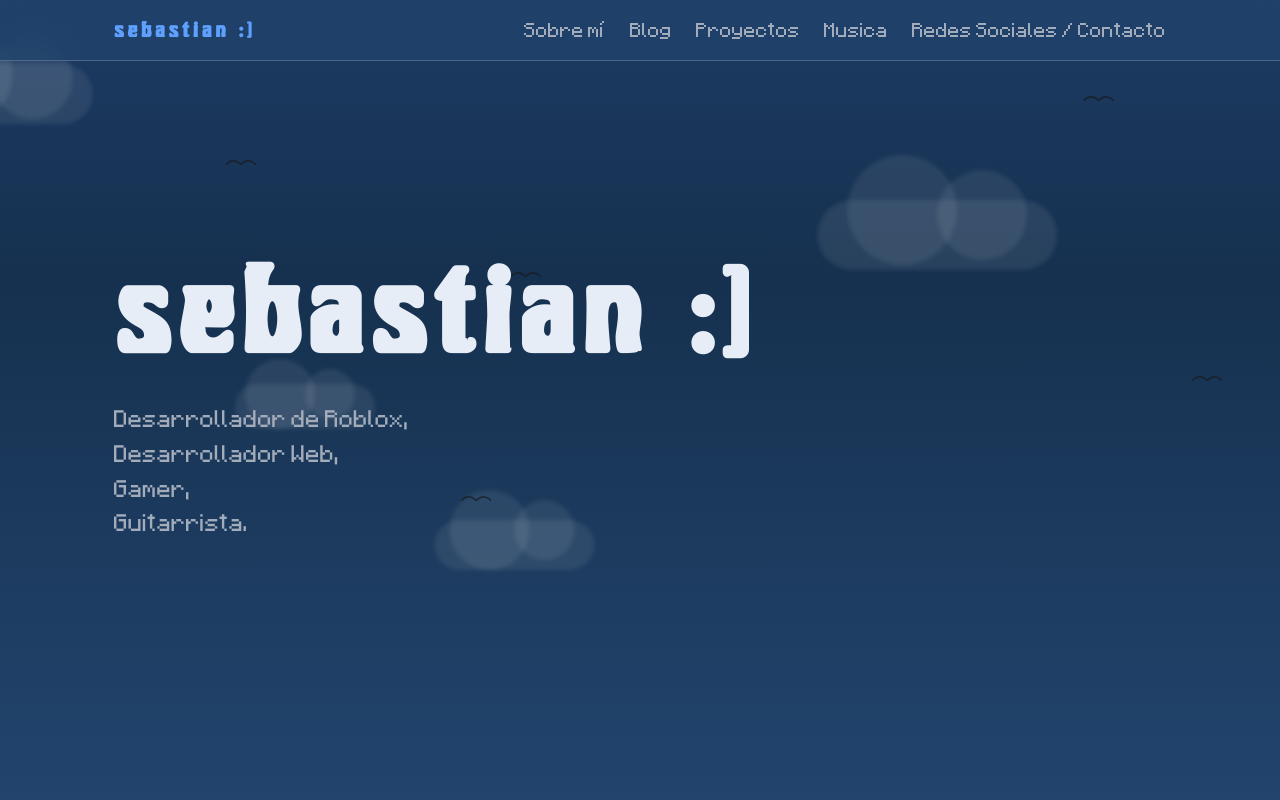
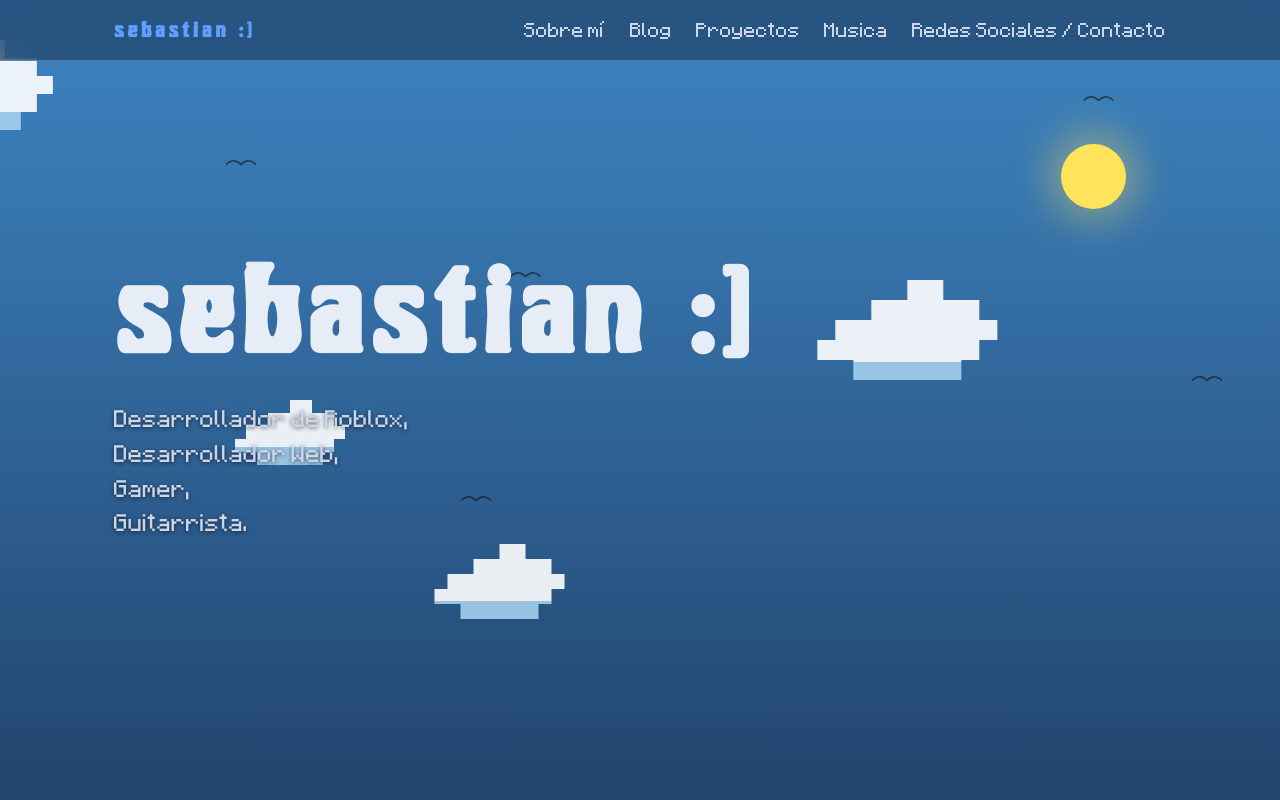
Before and after one commit to byarredondo/sebastian-blog, a plain HTML site: page index.html in a window 1280 px wide. Shown: the top 800 px of the page. Drawn offline with Linux system fonts and the light colour scheme; a web font is replaced by a local one.

Commit message:
Cambios visuales - v1.2.5

```diff
--- a/index.html
+++ b/index.html
@@ -8,11 +8,14 @@
 
         <link rel="stylesheet" href="style.css">
         <link rel="preconnect" href="https://fonts.googleapis.com">
-        <link href="https://fonts.googleapis.com/css2?family=Nunito:wght@400;600;700;800&family=JetBrains+Mono:wght@400;700&display=swap" rel="stylesheet">
+        <link href="https://fonts.googleapis.com/css2?family=JetBrains+Mono:wght@400;700&display=swap" rel="stylesheet">
     </head>
     <body>
 
         <div class="sky-bg">
+
+            <div class="sun"></div>
+
             <div class="cloud cloud1"></div>
             <div class="cloud cloud2"></div>
             <div class="cloud cloud3"></div>
@@ -175,7 +178,9 @@
         </main>
 
         <footer>
-            <p>v1.2.4</p>
+            <p>© 2026 sebastian :)</p>
+            <p>Hecho en HTML artesanalmente</p>
+            <p>v1.2.5</p>
         </footer>
 
     </body>
--- a/style.css
+++ b/style.css
@@ -1,7 +1,7 @@
 :root{
     --bg:#22446d;
     --text:#e7edf7;
-    --secondary:#a2acbb;
+    --secondary:#cdd6e8;
     --blue:#5fa0ff;
     --blue-soft:#9cc9ff;
     --border:rgba(255,255,255,.2);
@@ -59,59 +59,51 @@ body{
     overflow:hidden;
     z-index:-1;
 
-    background:linear-gradient(180deg, #1c3a63 0%, #16314f 35%, var(--bg) 100%);
+    background:linear-gradient(180deg, #3c84c2 0%, #3673ab 30%, var(--bg) 100%);
+}
+
+.sun{
+    position:absolute;
+    top:18%;
+    right:12%;
+    width:65px;
+    height:65px;
+    background:#ffe35b;
+    border-radius:50%;
+    box-shadow:0 0 40px 12px rgba(255,227,91,.4);
 }
 
 .cloud{
     position:absolute;
-    background:rgba(255,255,255,.08);
-    border-radius:100px;
-    filter:blur(2px);
-}
-
-.cloud::before,
-.cloud::after{
-    content:'';
-    position:absolute;
-    background:rgba(255,255,255,.08);
-    border-radius:100px;
+    background:#ffffff;
+    clip-path:polygon(20% 100%,20% 80%,0% 80%,0% 60%,10% 60%,10% 40%,30% 40%,30% 20%,50% 20%,50% 0%,70% 0%,70% 20%,90% 20%,90% 40%,100% 40%,100% 60%,90% 60%,90% 80%,80% 80%,80% 100%);
+    box-shadow:inset 0 -18px 0 0 rgba(150,200,235,.85);
+    opacity:.9;
 }
 
 .cloud1{
-    width:200px; height:60px;
-    top:8%; left:-220px;
+    width:160px; height:90px;
+    top:5%; left:-220px;
     animation:drift 70s linear infinite;
-    animation-delay:0s;
 }
-.cloud1::before{ width:100px; height:100px; top:-40px; left:20px; }
-.cloud1::after{ width:80px; height:80px; top:-25px; left:100px; }
-
 .cloud2{
-    width:160px; height:50px;
-    top:65%; left:-180px;
+    width:130px; height:75px;
+    top:68%; left:-180px;
     animation:drift 90s linear infinite;
     animation-delay:-30s;
 }
-.cloud2::before{ width:80px; height:80px; top:-30px; left:15px; }
-.cloud2::after{ width:60px; height:60px; top:-20px; left:80px; }
-
 .cloud3{
-    width:240px; height:70px;
-    top:25%; left:-260px;
+    width:180px; height:100px;
+    top:35%; left:-260px;
     animation:drift 110s linear infinite;
     animation-delay:-70s;
 }
-.cloud3::before{ width:110px; height:110px; top:-45px; left:30px; }
-.cloud3::after{ width:90px; height:90px; top:-30px; left:120px; }
-
 .cloud4{
-    width:140px; height:45px;
-    top:48%; left:-160px;
+    width:110px; height:65px;
+    top:50%; left:-160px;
     animation:drift 80s linear infinite;
     animation-delay:-15s;
 }
-.cloud4::before{ width:70px; height:70px; top:-25px; left:10px; }
-.cloud4::after{ width:50px; height:50px; top:-15px; left:70px; }
 
 @keyframes drift{
     from{ transform:translateX(0); }
@@ -268,6 +260,7 @@ section p{
     color:var(--secondary);
     line-height:1.9;
     margin-bottom:15px;
+    text-shadow:0 1px 4px rgba(0,0,0,.6);
 }
 
 .project{
@@ -325,6 +318,18 @@ footer{
     padding:50px;
     color:var(--secondary);
     border-top:1px solid var(--border);
+    text-shadow:0 1px 4px rgba(0,0,0,.6);
+}
+
+footer p{
+    margin-bottom:6px;
+}
+
+footer p:last-child{
+    margin-bottom:0;
+    margin-top:10px;
+    opacity:.7;
+    font-size:1.1rem;
 }
 
 @media (max-width:768px){
```
